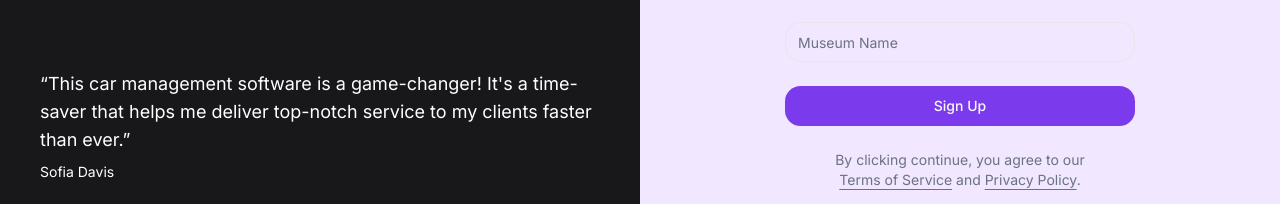
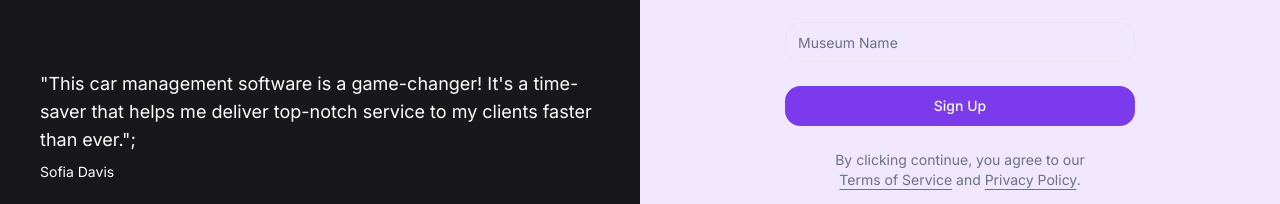
Before and after one commit to luc779/Capstone, a Next.js app: page /SignUp in a window 1280 px wide. Shown: the part 580-784 px from the top of the page. Built offline with nearby package versions, Linux system fonts and the light colour scheme.

Commit message:
Removed unescaped characters with JSX

```diff
--- a/src/app/SignUp/page.tsx
+++ b/src/app/SignUp/page.tsx
@@ -51,9 +51,9 @@ export default function SignUp() {
           <div className="relative z-20 mt-auto">
             <blockquote className="space-y-2">
               <p className="text-lg">
-                &ldquo;This car management software is a game-changer!
+                "This car management software is a game-changer!
                 It's a time-saver that helps me deliver
-                top-notch service to my clients faster than ever.&rdquo;
+                top-notch service to my clients faster than ever.";
               </p>
               <footer className="text-sm">Sofia Davis</footer>
             </blockquote>
```
